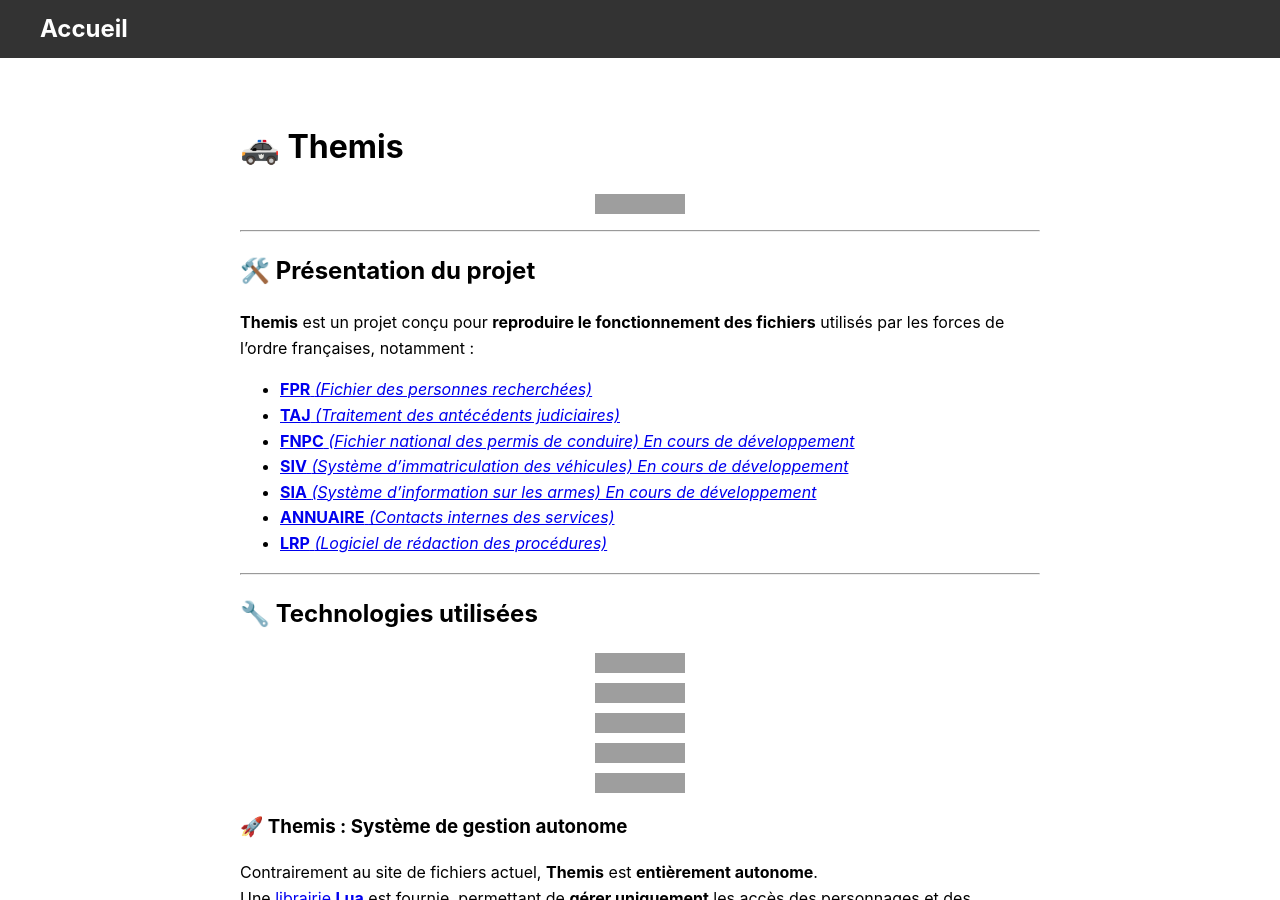
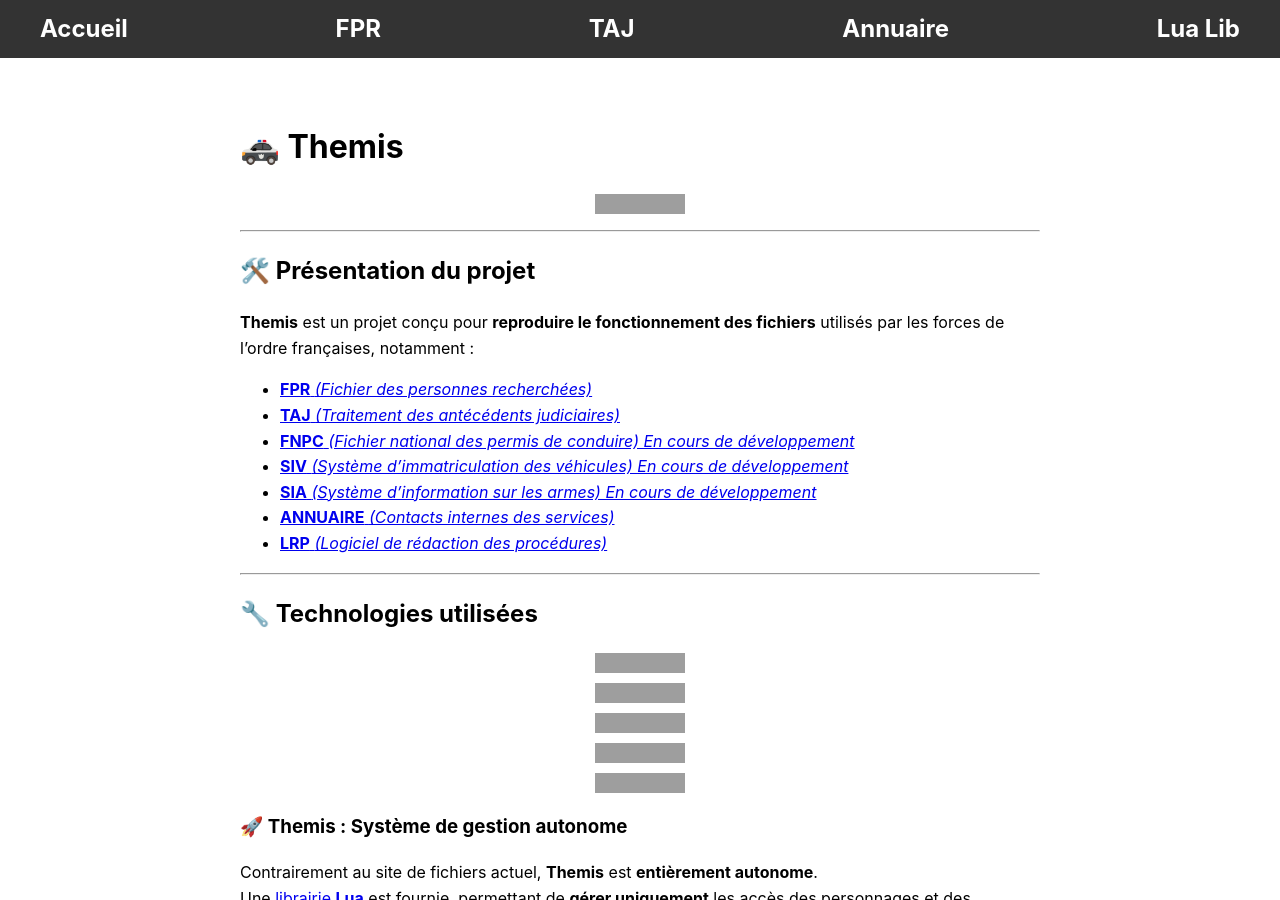
Before and after one commit to ThemisNU/themis-presentation, a Jekyll site: the page built from index.md, in a window 1280 px wide and 900 px high. Built offline with Jekyll 4.4.1, drawn with Linux system fonts in a browser that asks for light colours; grey boxes are pictures that could not be loaded.

Commit message:
Update default.html

```diff
--- a/_layouts/default.html
+++ b/_layouts/default.html
@@ -11,6 +11,10 @@
         <nav class="navbar">
             <div class="navbar-container">
                 <a href="{{ '/index' | relative_url }}" class="navbar-logo">Accueil</a>
+                <a href="{{ '/fpr' | relative_url }}" class="navbar-logo">FPR</a>
+                <a href="{{ '/taj' | relative_url }}" class="navbar-logo">TAJ</a>
+                <a href="{{ '/annuaire' | relative_url }}" class="navbar-logo">Annuaire</a>
+                <a href="{{ '/lua-lib' | relative_url }}" class="navbar-logo">Lua Lib</a>
             </div>
         </nav>
     </header>
```
